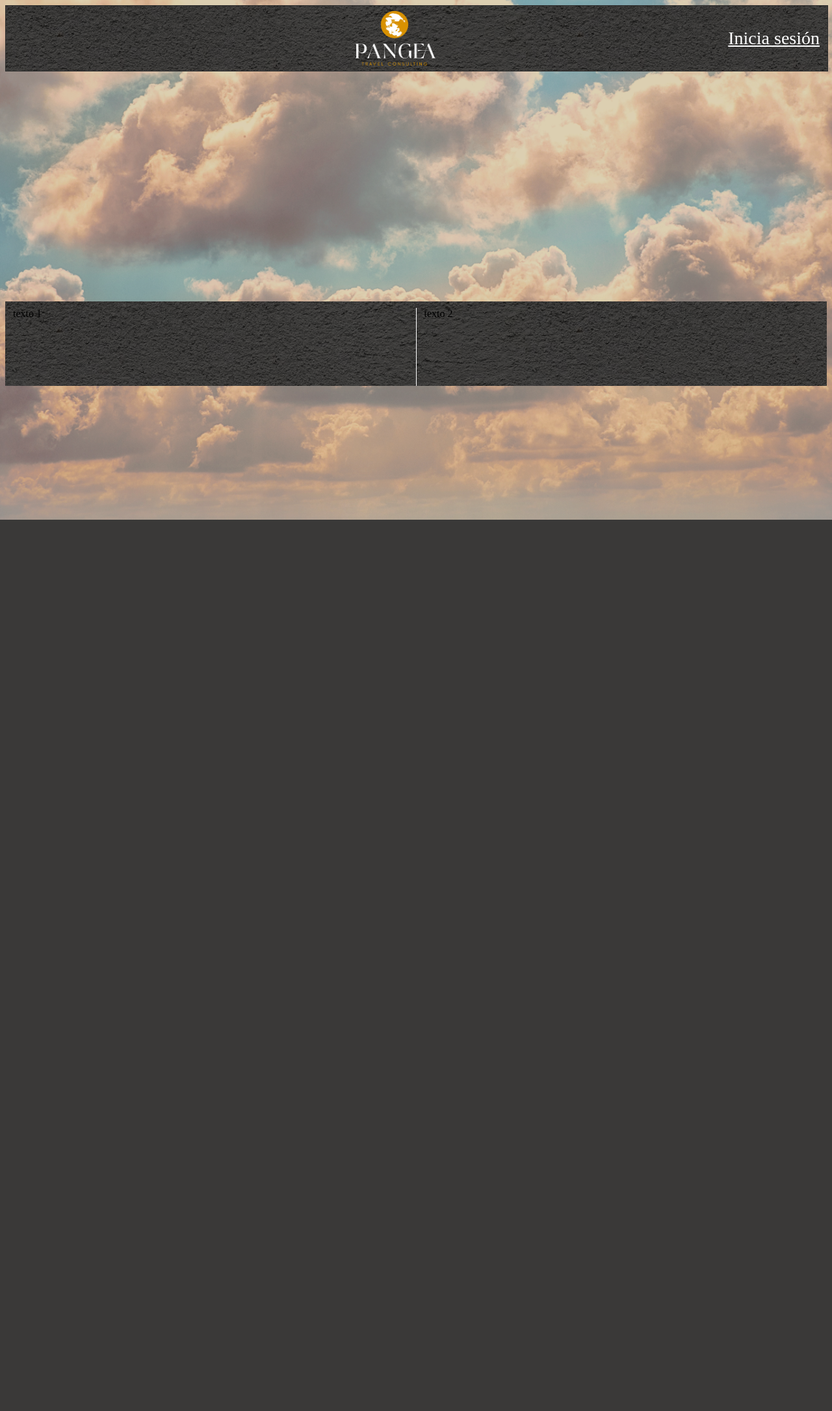
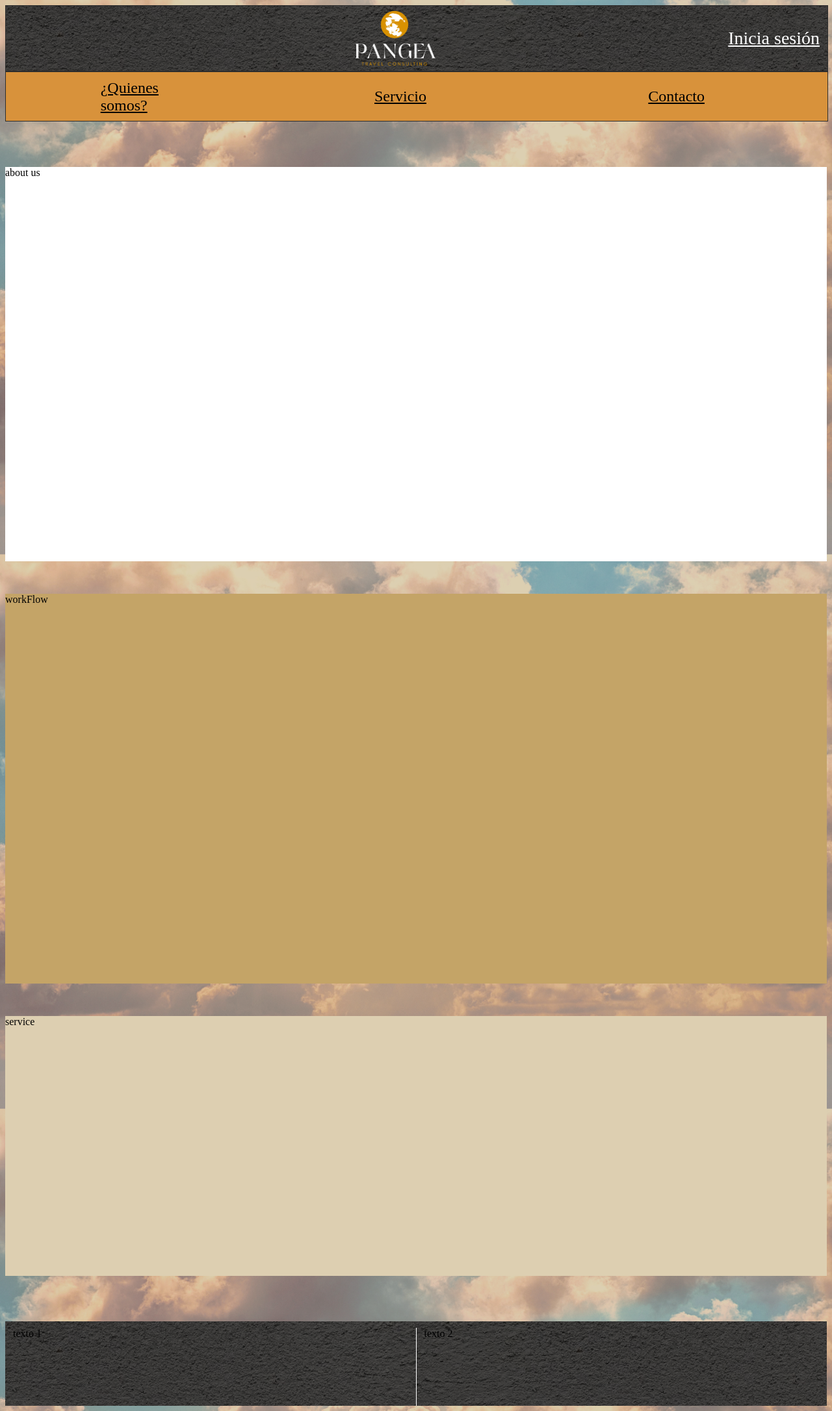
Before and after one commit to OswaldoFelixS1509/pangea, a Laravel app: page / in a window 1280 px wide. Shown: the whole page at 65% size. Before the commit the page ends 800 px from the top, so only its background shows below. Run offline with Laravel 9, Linux system fonts and the light colour scheme.

Commit message:
Headers in layout finished.

```diff
--- a/app/Http/Controllers/HeaderController.php
+++ b/app/Http/Controllers/HeaderController.php
@@ -10,6 +10,10 @@ class HeaderController extends Controller
     {
         //Change layout_pangea for index file
         //
-        return view('layout_pangea');
+        return view('index');
+    }
+    public function contact()
+    {
+        return view('contacto');
     }
 }
--- a/public/css/site.css
+++ b/public/css/layout.css
@@ -1,4 +1,4 @@
-section {
+.header1 {
     width: 100%;
     height: 100px;
     border: 1px solid #2d2d2d;
@@ -6,12 +6,34 @@ section {
     flex-direction: row;
     justify-content: space-between;
     align-items: center;
-    background-color: #545352;
-    background-image: url("../images/texture.png");
+    background: url("../images/texture.png"), #545352;
     background-blend-mode: multiply;
 
   }
+.header2{
+  width: 100%;
+  height: 75px;
+  background-color: #D8923B;
+  display: flex;
+  flex-direction:row;
+  justify-content: space-around;
+  align-items: center;
+  border: 1px solid #2d2d2d;
+}
 
+.header2 p
+{
+  margin-left: 20px;
+  width: 150px;
+  font-size: 24px;
+  text-decoration: underline;
+  padding: 10px;
+}
+
+.header2 a{
+  text-decoration: none;
+  color: inherit;
+}
 
 body{
     background-repeat: no-repeat;
@@ -45,8 +67,49 @@ body{
     width: 100px;
 }
 .content{
-    height: 350px;
+    width: 100%;
+    display: flex;
+    flex-direction: column;
+    height: fit-content;
+    margin-top: 70px;
+    margin-bottom: 70px;
+    align-items: center;
 }
+
+.aboutUs{
+  height: 607px;
+  width: 100%;
+  background-color: #fff;
+}
+
+.workFlow{
+  background-color: #C4A467;
+  width: 100%;
+  height: 600px;
+  margin-top: 50px;
+}
+
+.service{
+  background-color: #DDCFB1;
+  height: 400px;
+  width: 100%;
+  margin-top: 50px;
+}
+
+.contactForm{
+  display: flex;
+  width: 70%;
+  height: 700px;
+  background: rgba(255, 255, 255, .6);
+}
+
+.contactForm p{
+  font-size: 24px;
+  opacity: 100%;
+  margin-left: auto;
+  margin-right: auto;
+}
+
 footer{
     background-color: #545352;
     background-image: url("../images/texture.png");
--- /dev/null
+++ b/resources/views/index.blade.php
@@ -0,0 +1,13 @@
+@extends('layout_pangea')
+
+@section('title', 'Pangea')
+
+@section('content')
+
+    <div id="aboutUs" class="aboutUs" > about us </div>
+
+    <div id="workFlow" class="workFlow"> workFlow </div>
+    <div id="service" class="service">service </div>
+
+
+@endsection
--- a/resources/views/layout_pangea.blade.php
+++ b/resources/views/layout_pangea.blade.php
@@ -7,29 +7,42 @@
         <meta name="viewport" content="width=device-width, initial-scale=1">
         <!-- Yield is a mark for content sections -->
         <title>@yield('title')</title>
-        <link rel="stylesheet" type="text/css" href="{{url('css/site.css')}}">
+        <link rel="stylesheet" type="text/css" href="{{url('css/layout.css')}}">
     </head>
 
     <body>
         <header>
-            <section class="header1">
-                <div class="left"></div>
-                <div class="logo"> <img src="{{url('images/logo_pangea.png')}}"  width="123px" height="84px">  </div>
-                <div class="login"> <p>Inicia sesión </p> </div>
-            </section>
-        <!-- Add second header -->
+                <div class="header1" id="header1">
+                    <div class="left" id="left"></div>
+                    <div class="logo" id="logo"> <a href="{{ route('header.index')}}"> <img src="{{url('images/logo_pangea.png')}}"  width="123px" height="84px"> </a>  </div>
+                    <!-- Add route to UserController.login. -->
+                    <div class="login" id="login"> <p>Inicia sesión </p> </div>
+                </div>
+                <div class="header2" id="header2">
+                    <!-- Replace  http://localhost:8000 url with the real url when it the server-->
+                    @if(Request::url() == "http://localhost:8000")
+                        <div> <a href="#aboutUs"> <p> ¿Quienes somos? </p> </a> </div>
+                        <div> <a href="#service"> <p> Servicio </p> </a></div>
+                        <div> <a href="{{ route('header.contact') }}"> <p> Contacto </p> </a></div>
+                    @else
+                        <div> <a href="{{ route('header.index')}}#aboutUs"> <p> ¿Quienes somos? </p> </a> </div>
+                        <div> <a href="{{ route('header.index')}}#service"> <p> Servicio </p> </a></div>
+                        <div> <a href="#content"> <p> Contacto </p> </a></div>
+                    @endif
+                </div>
+
+                    <!-- Add second header -->
         </header>
         <!-- This section is where we will show the content -->
-        <div class="content">
+        <div class="content" id="content">
             @yield('content')
-
         </div>
         <!-- Footer information -->
         <footer>
-                <div class="footerleft">
+                <div class="footerleft" id="footerleft">
                     texto 1
                 </div>
-                <div class="footerright">
+                <div class="footerright" id="footerleft">
                     texto 2
                 </div>
         </footer>
--- a/routes/web.php
+++ b/routes/web.php
@@ -15,3 +15,5 @@
 */
 //Using controller as a function and adds a nick to the route in order to make easier the route management
 Route::get('/', [HeaderController::class, 'index'])->name('header.index');
+
+Route::get('/contacto', [HeaderController::class, 'contact'])->name('header.contact');
```
Also changed, not shown: resources/views/contacto.blade.php (added, +16 -0 lines), resources/views/welcome.blade.php (deleted, +0 -132 lines).
